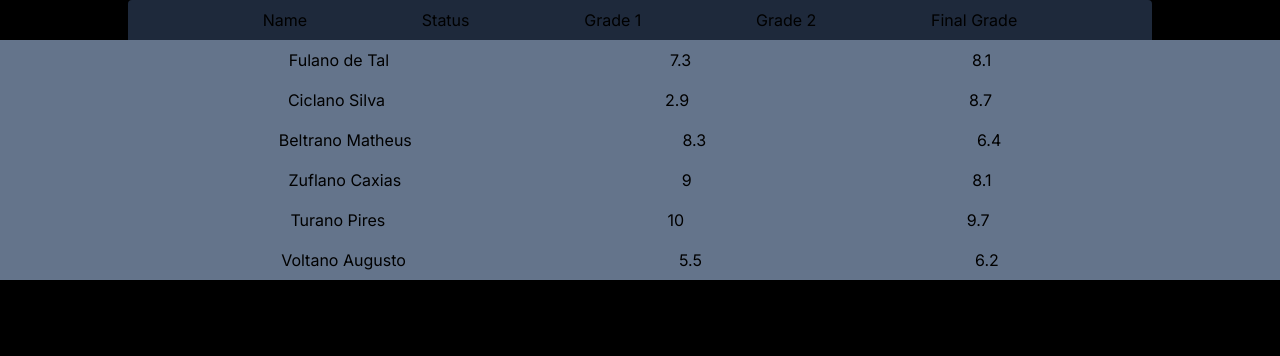
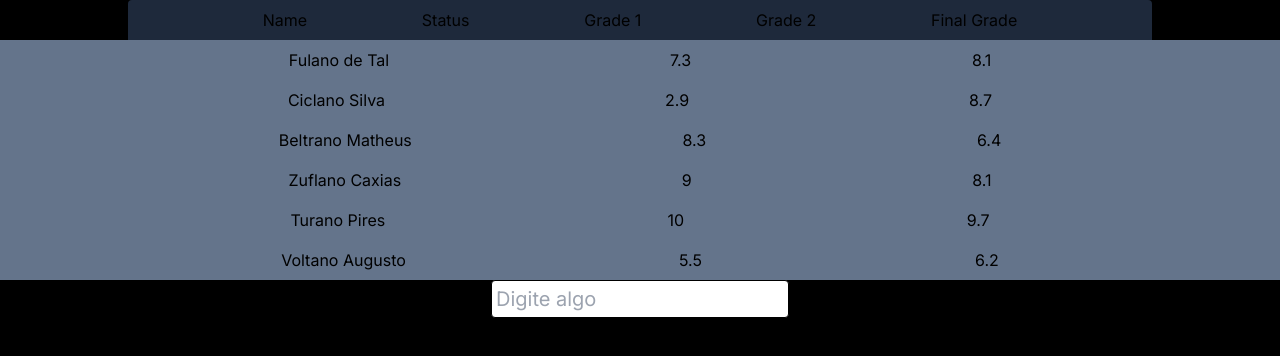
Before and after one commit to VitalsonLorran/react-project, a Next.js app: page / in a window 1280 px wide. Shown: the top 356 px of the page. Built offline with nearby package versions, Linux system fonts and the light colour scheme.

Commit message:
Adicionando um campo de textInput

```diff
--- a/src/app/page.tsx
+++ b/src/app/page.tsx
@@ -1,7 +1,11 @@
+"use client"
 import { students } from "@/students"
+import { useState } from "react"
 
 const Page = () => {
   const studentsList = students
+
+  const [algoInput, setAlgoInput] = useState('')
 
   return (
     <div className="flex flex-col bg-black w-screen h-screen items-align items-center">
@@ -25,6 +29,15 @@ const Page = () => {
            }
         </ul>
       </div>
+      <div className="flex">
+        <input type="text"
+        className="border border-black p-1 text-xl text-black rounded"
+        placeholder="Digite algo"
+        value={algoInput}
+        onChange={e => setAlgoInput(e.target.value)}
+        /> <br />
+        {algoInput}
+      </div>
     </div>
   )
 }
```
